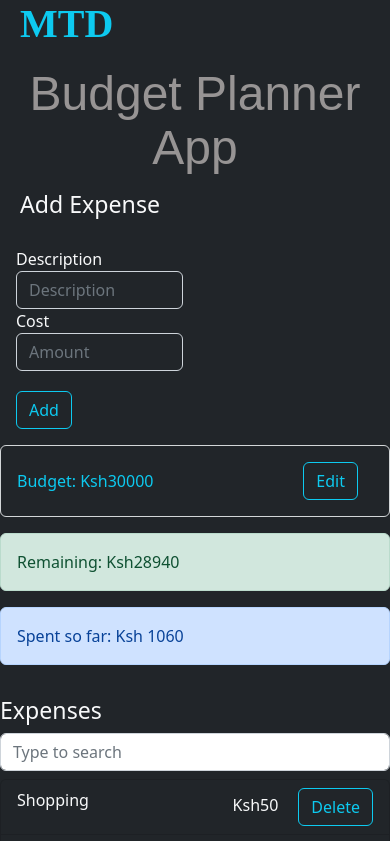
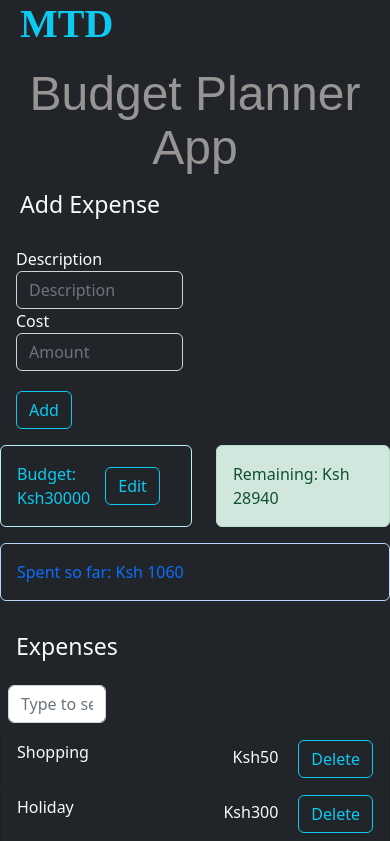
Before and after one commit to Taffie-Theuri/budget-planner-react, a React (Create React App) app: page / in a window 390 px wide. Shown: the top 841 px of the page. Built offline with nearby package versions, Linux system fonts and the light colour scheme; the HTML template or start-up script is replaced by a standard one; a web font is replaced by a local one.

Commit message:
update ui/ux

```diff
--- a/src/App.js
+++ b/src/App.js
@@ -12,7 +12,7 @@ import { AppProvider } from "./context/AppContext";
 function App() {
   return (
     <AppProvider className='app-provider'>
-      <div className="bg-dark text-light">
+      <div className="bg-dark text-light ">
         <div className="row">
           <h3 className="text-info logo">MTD</h3>
         </div>
@@ -26,20 +26,20 @@ function App() {
 				  	</div>
 				  </div>
           {/* Budget  */}
-          <div className="col-sm">
+          <div className="col">
             <Budget/>
           </div>
           {/* Balance */}
-          <div className="col-sm">
+          <div className="col">
             <Remaining/>
           </div>
           {/* Spent So far  */}
-          <div className="col-sm">
+          <div className="col">
             <ExpenseTotal/>
           </div>
         </div>
         {/* Expense list  */}
-        <h3 className="mt-3">Expenses</h3>
+        <h3 className="m-3">Expenses</h3>
         <div className='row mt-2'>
 	      	<div className='col-sm'>
 	      		<ExpenseList />
--- a/src/components/Budget.js
+++ b/src/components/Budget.js
@@ -20,7 +20,7 @@ const Budget = () => {
 	};
 
 	return (
-		<div className='alert alert-secondary bg-dark text-info d-flex align-items-center justify-content-between'>
+		<div className='alert alert-info bg-dark text-info d-flex align-items-center justify-content-between'>
 			{isEditing ? (
 				<EditBudget handleSaveClick={handleSaveClick} budget={budget} />
 			) : (
--- a/src/components/ExpenseList.js
+++ b/src/components/ExpenseList.js
@@ -20,7 +20,7 @@ const ExpenseList = () => {
 
   return (
     <>
-      <input className="form-control mb-2 mr-sm-2" type="text" placeholder="Type to search" onChange={handleSearch}/>
+      <input className="form-control m-2 w-25" type="text" placeholder="Type to search" onChange={handleSearch}/>
       <ul
         className='bg-dark text-light list-group'>
           {filteredExpenses.map((expense) =>(
--- a/src/components/ExpenseTotal.js
+++ b/src/components/ExpenseTotal.js
@@ -8,9 +8,8 @@ function ExpenseTotal() {
     return (total += item.cost);
   }, 0)
   return (
-    <div className='alert alert-primary'>
-        <span>Spent so far: Ksh {totalExpenses}</span>
-
+    <div className='alert alert-primary bg-dark text-primary'>
+      <span>Spent so far: Ksh {totalExpenses}</span>
     </div>
   )
 }
--- a/src/components/Remaining.js
+++ b/src/components/Remaining.js
@@ -9,12 +9,9 @@ function Remaining() {
   }, 0);
 
   const alertType = totalExpenses > budget? 'alert-danger' : 'alert-success'
-
   return (
     <div className= {`alert ${alertType}`}>
-        <span>Remaining: Ksh{budget-totalExpenses}</span>
-
-
+      <span>Remaining: Ksh {budget-totalExpenses}</span>
     </div>
   )
 }
```
